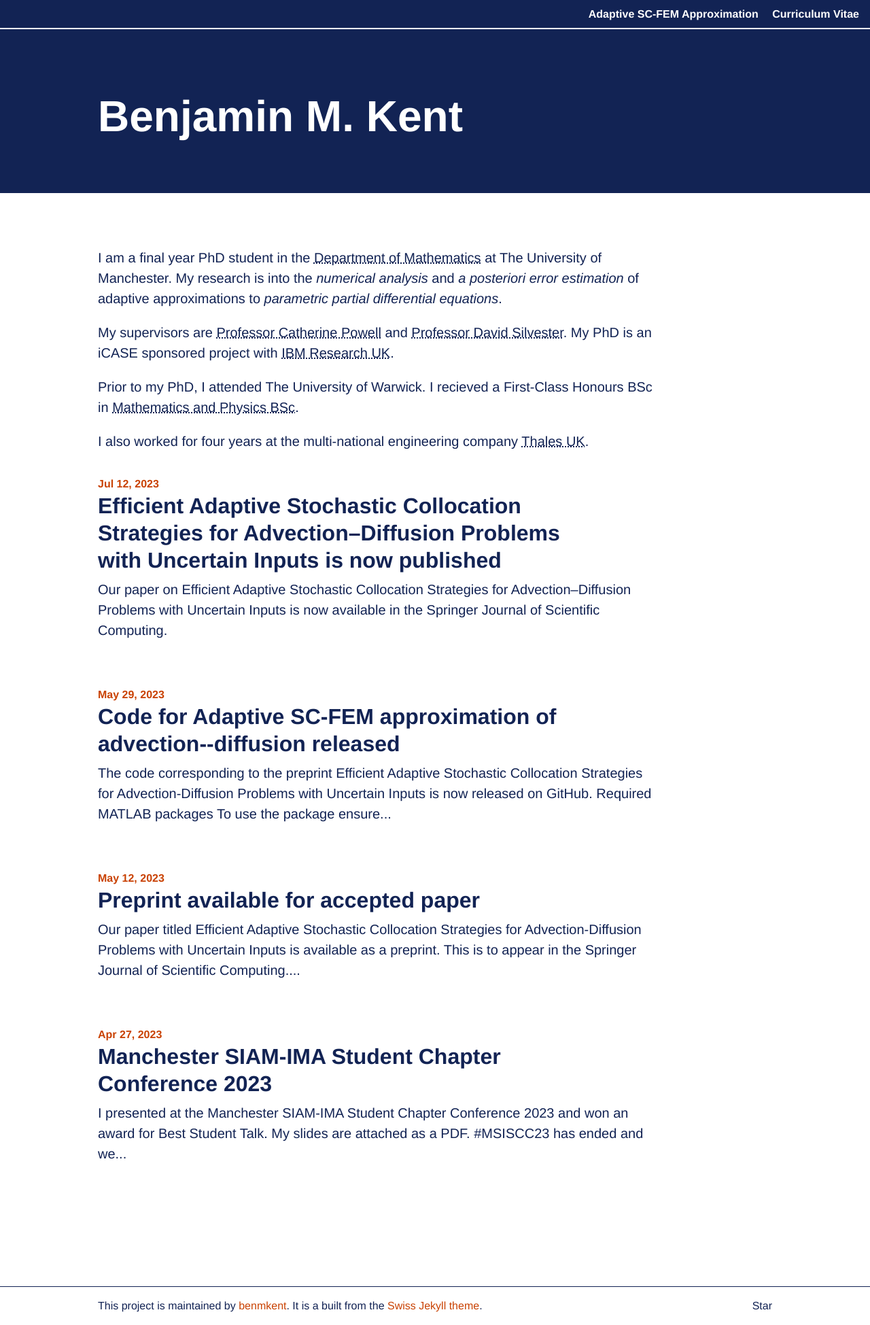
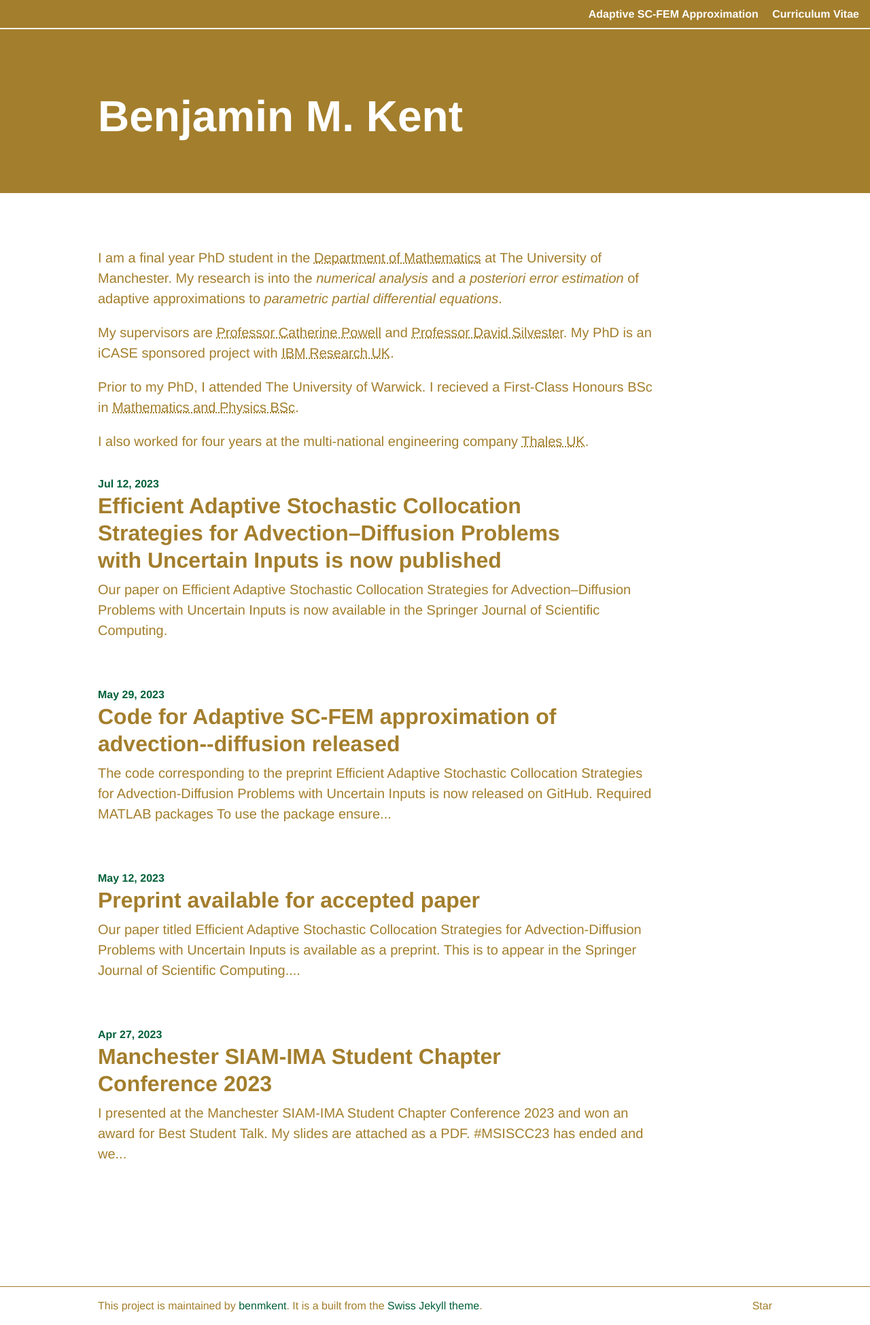
Before and after one commit to benmkent/benmkent.github.io, a Jekyll site: the page built from index.md, in a window 1280 px wide. Shown: the whole page at 68% size. Built offline with Jekyll 4.4.1, drawn with Linux system fonts in a browser that asks for light colours.

Commit message:
Update _theme-bk.scss

```diff
--- a/_sass/_theme-bk.scss
+++ b/_sass/_theme-bk.scss
@@ -1,7 +1,11 @@
 // Color variables
-$black: #122354;
-$blue: #C94203;
-$blue-small: #C94203;
+//$black: #122354;
+//$blue: #C94203;
+//$blue-small: #C94203;
+//$white: #fff;
+$black: #A37E2C; //Gold
+$blue: #006039; //Green
+$blue-small: #006039;
 $white: #fff;
 
 // Config
```
